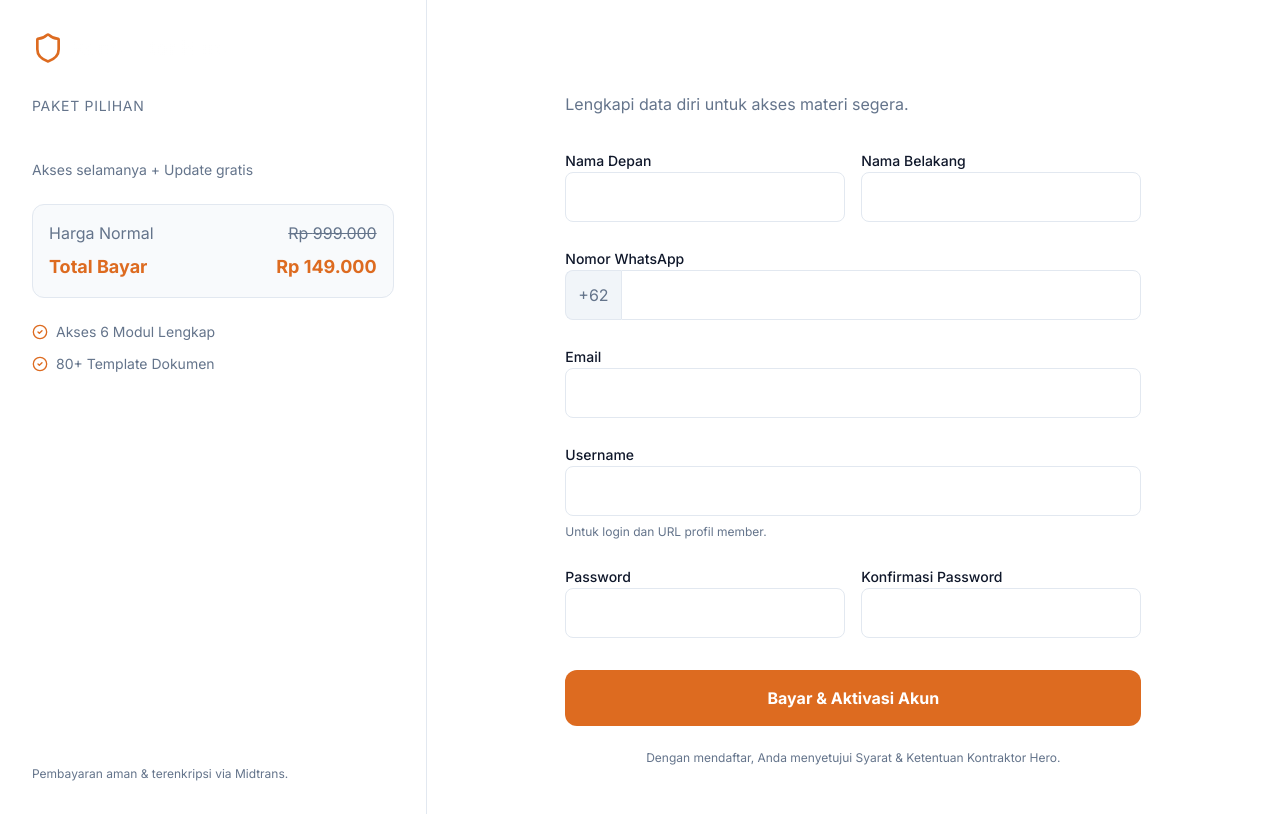
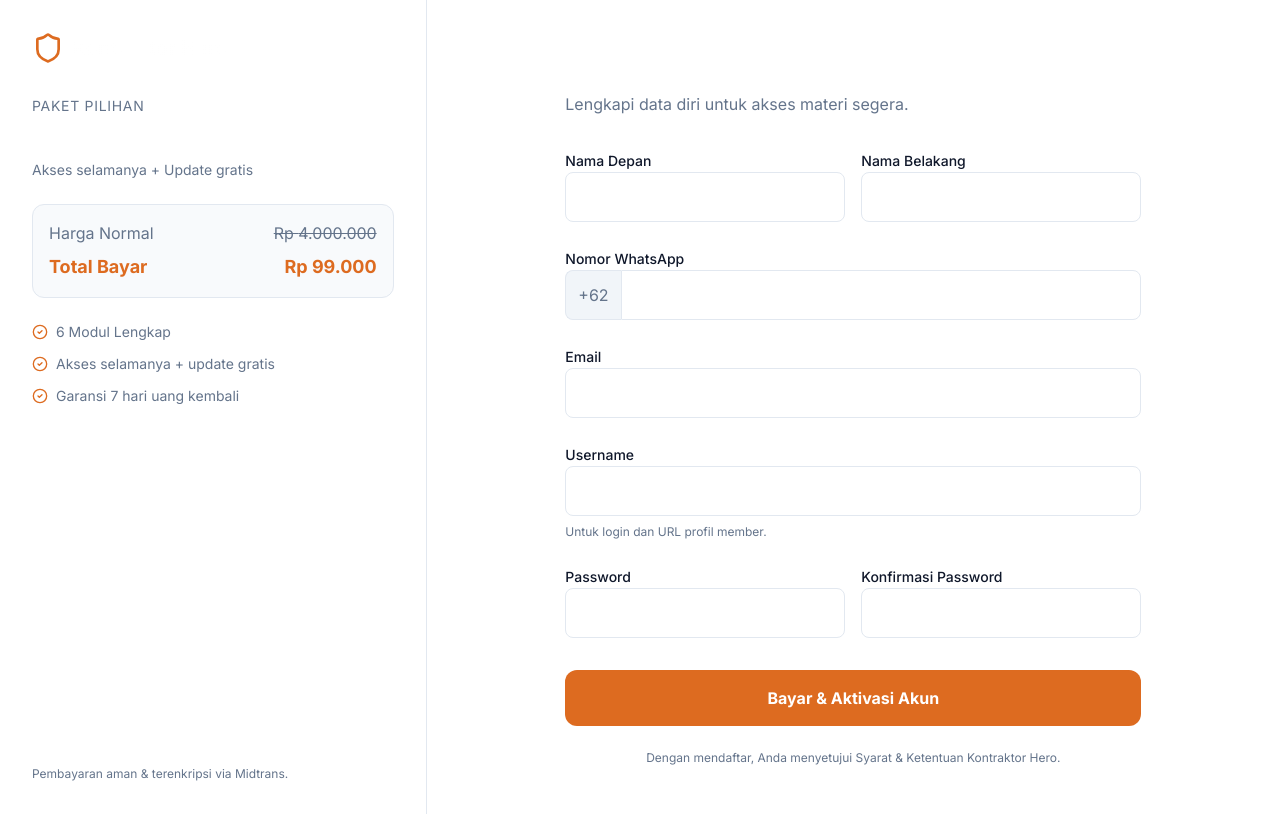
Before and after one commit to temamumtaza/kontraktorhero, a Next.js app: page /checkout in a window 1280 px wide. Built offline with nearby package versions, Linux system fonts and the light colour scheme; no server answers.

Commit message:
Fix: Sync prices between landing page and checkout (Starter=99k, Hero=149k)

```diff
--- a/src/app/checkout/page.tsx
+++ b/src/app/checkout/page.tsx
@@ -6,6 +6,7 @@ import { useForm } from "react-hook-form";
 import { zodResolver } from "@hookform/resolvers/zod";
 import * as z from "zod";
 import { supabase } from "@/lib/supabase";
+import { PRICING } from "@/lib/pricing";
 import { Loader2, Shield, CheckCircle2 } from "lucide-react";
 
 // Schema Validation
@@ -34,9 +35,10 @@ function CheckoutContent() {
     const [isLoading, setIsLoading] = useState(false);
     const [error, setError] = useState<string | null>(null);
 
-    // Pricing Logic
-    const price = tier === "hero" ? 229000 : 149000;
-    const originalPrice = tier === "hero" ? 2290000 : 999000;
+    // Pricing from centralized config (matches landing page)
+    const plan = PRICING[tier];
+    const price = plan.price;
+    const originalPrice = plan.originalPrice;
 
     const {
         register,
@@ -141,7 +143,7 @@ function CheckoutContent() {
                         <div>
                             <h3 className="text-sm text-text-muted uppercase tracking-wider mb-2">Paket Pilihan</h3>
                             <div className="text-2xl font-bold text-white mb-1">
-                                {tier === "hero" ? "Hero Membership" : "Starter Pack"}
+                                {plan.name}
                             </div>
                             <div className="text-text-muted text-sm">Akses selamanya + Update gratis</div>
                         </div>
@@ -158,20 +160,12 @@ function CheckoutContent() {
                         </div>
 
                         <div className="space-y-3">
-                            <div className="flex items-center gap-2 text-sm text-text-muted">
-                                <CheckCircle2 className="w-4 h-4 text-accent" />
-                                <span>Akses 6 Modul Lengkap</span>
-                            </div>
-                            <div className="flex items-center gap-2 text-sm text-text-muted">
-                                <CheckCircle2 className="w-4 h-4 text-accent" />
-                                <span>80+ Template Dokumen</span>
-                            </div>
-                            {tier === 'hero' && (
-                                <div className="flex items-center gap-2 text-sm text-text-muted">
+                            {plan.features.map((feature, i) => (
+                                <div key={i} className="flex items-center gap-2 text-sm text-text-muted">
                                     <CheckCircle2 className="w-4 h-4 text-accent" />
-                                    <span>Prioritas Support</span>
+                                    <span>{feature}</span>
                                 </div>
-                            )}
+                            ))}
                         </div>
                     </div>
                 </div>
--- /dev/null
+++ b/src/lib/pricing.ts
@@ -0,0 +1,30 @@
+// Centralized pricing configuration
+// Update prices here and they will be reflected across the entire app
+
+export const PRICING = {
+    starter: {
+        name: "Starter Pack",
+        price: 99000,          // Harga promo saat ini
+        originalPrice: 4000000, // Harga normal (courseTotal)
+        label: "Starter",
+        features: [
+            "6 Modul Lengkap",
+            "Akses selamanya + update gratis",
+            "Garansi 7 hari uang kembali",
+        ],
+    },
+    hero: {
+        name: "Kontraktor Hero Membership",
+        price: 149000,          // Harga promo saat ini
+        originalPrice: 7482000, // Harga normal (grandTotal = courseTotal + bonusTotal)
+        label: "Kontraktor Hero",
+        features: [
+            "6 Modul Lengkap",
+            "80+ Template & Dokumen Kerja",
+            "Akses selamanya + update gratis",
+            "Garansi 7 hari uang kembali",
+        ],
+    },
+} as const;
+
+export type Tier = keyof typeof PRICING;
```
